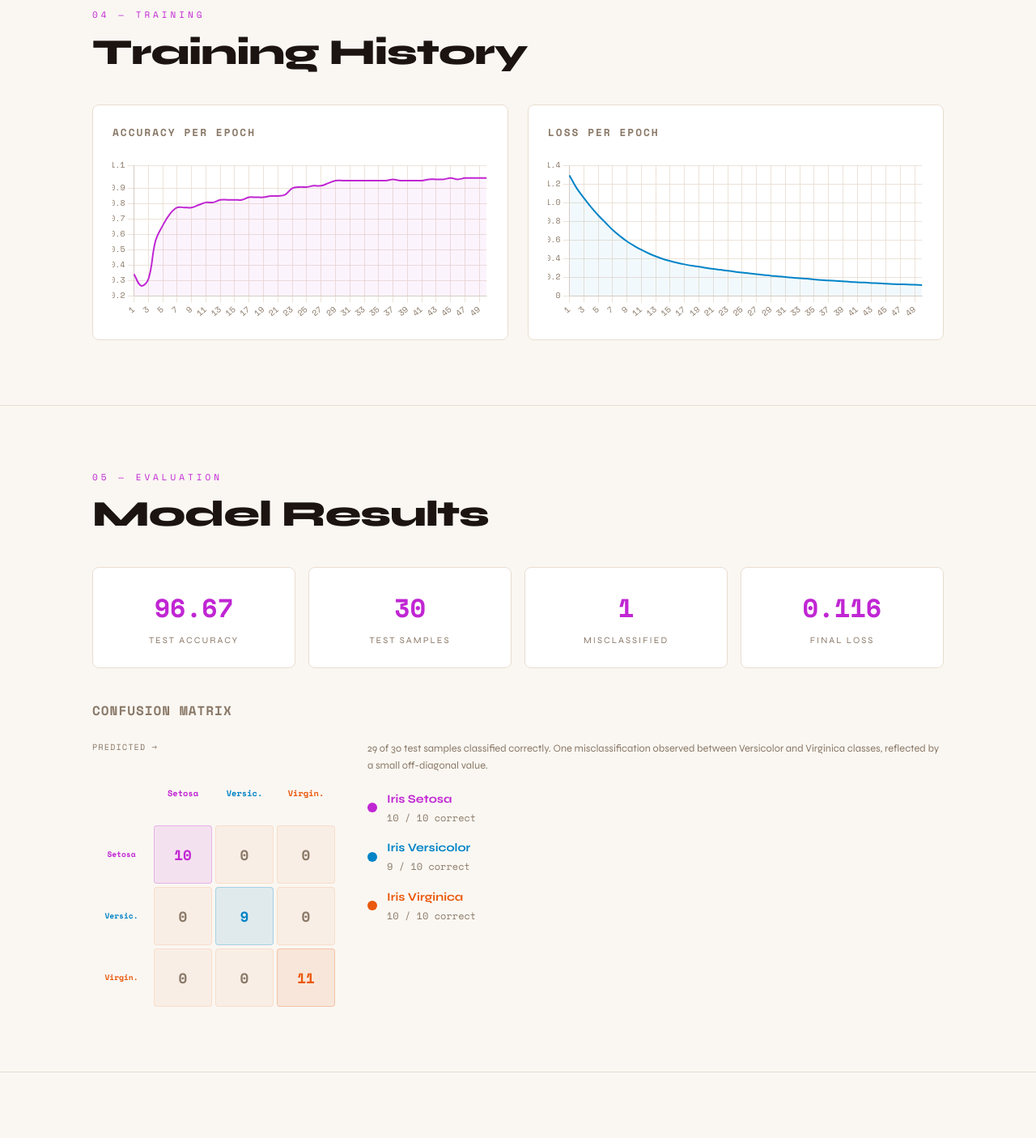
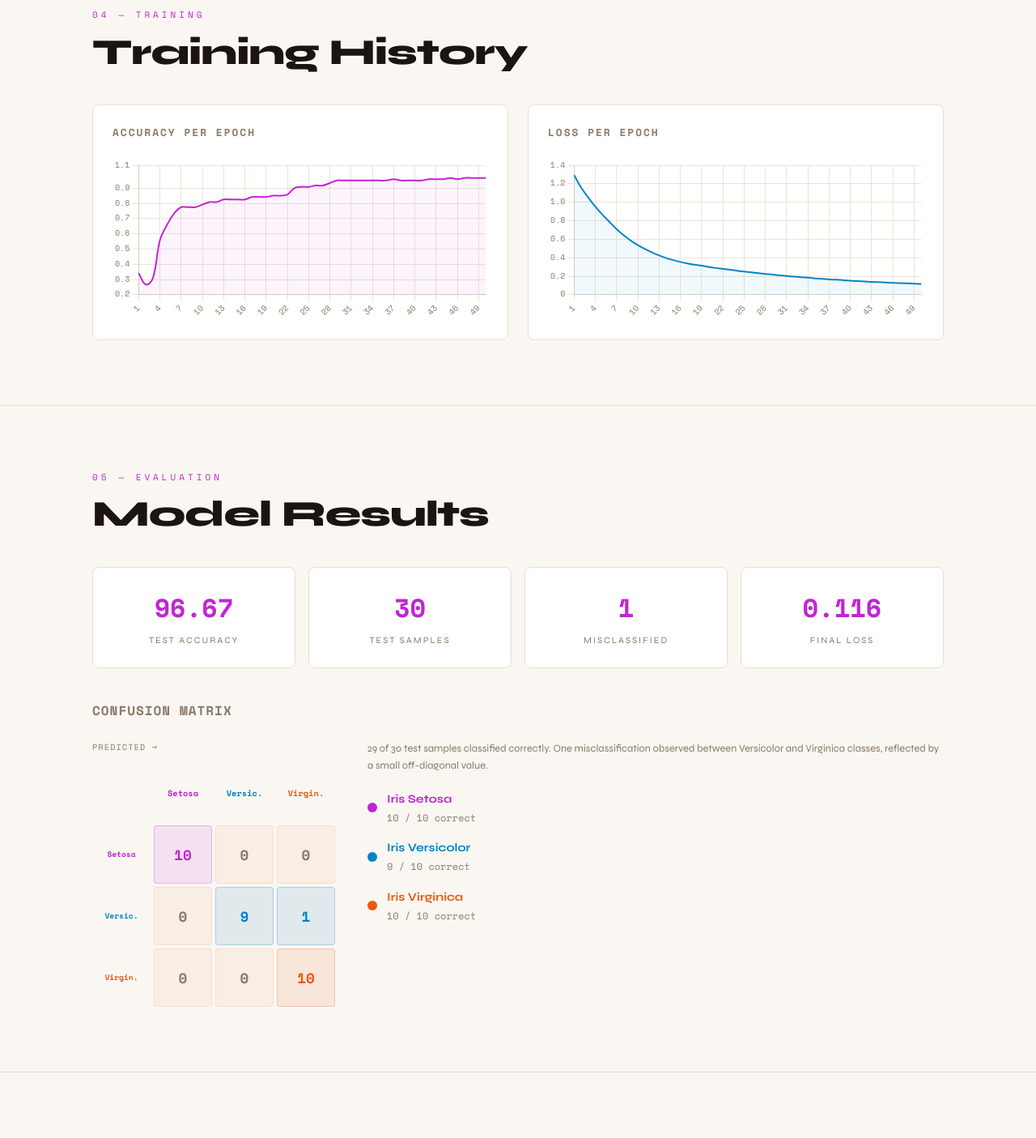
Before and after one commit to Tanishkaaa016/Iris-ANN-classifier, a Flask app: page / in a window 1280 px wide. Shown: the part 5095-6500 px from the top of the page at 81% size. Run offline with Flask 3, Linux system fonts and the light colour scheme.

Commit message:
Update index.html

```diff
--- a/templates/index.html
+++ b/templates/index.html
@@ -2104,12 +2104,12 @@ model.<span class="fn">fit</span>(
         <div class="matrix-cell header" style="color:var(--versicolor); font-size:0.6rem;">Versic.</div>
         <div class="matrix-cell off">0</div>
         <div class="matrix-cell diag" style="background:rgba(2,132,199,0.1); color:var(--versicolor); border-color:rgba(2,132,199,0.25);">9</div>
-        <div class="matrix-cell off">0</div>
+        <div class="matrix-cell off" style="background:rgba(2,132,199,0.1); color:var(--versicolor); border-color:rgba(2,132,199,0.25);">1</div>
 
         <div class="matrix-cell header" style="color:var(--virginica); font-size:0.6rem;">Virgin.</div>
         <div class="matrix-cell off">0</div>
         <div class="matrix-cell off">0</div>
-        <div class="matrix-cell diag" style="background:rgba(234,88,12,0.1); color:var(--virginica); border-color:rgba(234,88,12,0.25);">11</div>
+        <div class="matrix-cell diag" style="background:rgba(234,88,12,0.1); color:var(--virginica); border-color:rgba(234,88,12,0.25);">10</div>
       </div>
     </div>
     <div class="matrix-legend">
```
